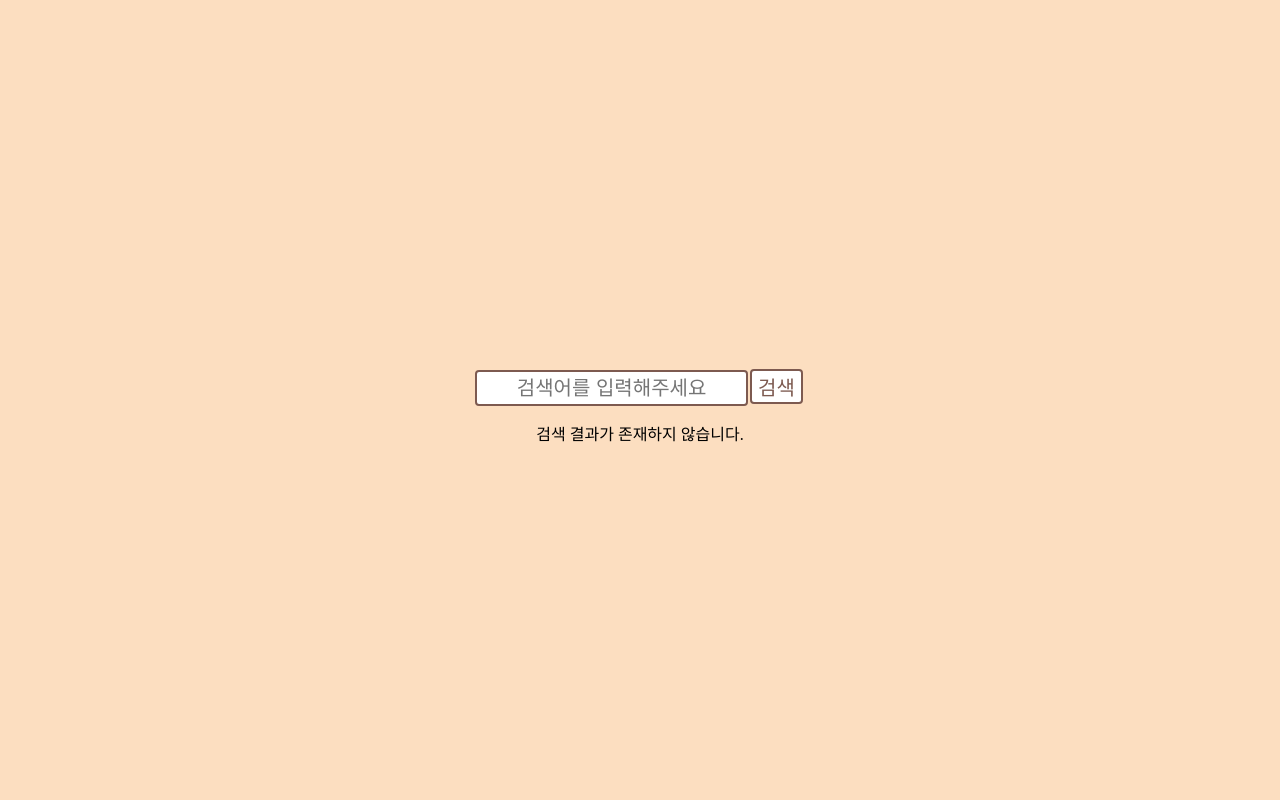
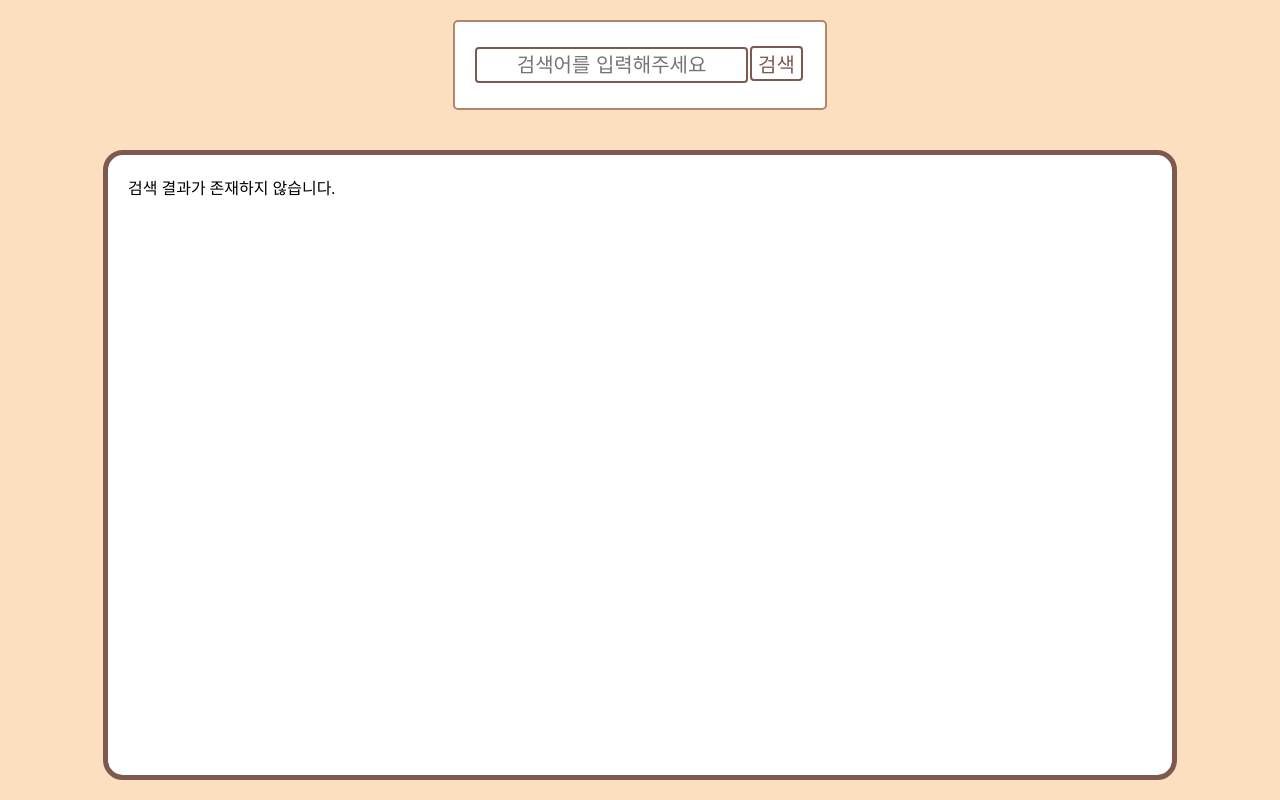
Before and after one commit to Samdasugunsugun/TastyZip-Frontend, a Vue app: page / in a window 1280 px wide. Built offline with nearby package versions, Linux system fonts and the light colour scheme.

Commit message:
feat: 홈페이지 스타일

```diff
--- a/src/views/HomeView.vue
+++ b/src/views/HomeView.vue
@@ -29,7 +29,7 @@ function closeDetailView() {
     class="homeViewBody"
     :class="detailedViewId > 0 ? 'toggleOnBackGround' : ''"
   >
-    <div>
+    <div class="searchBarContainer">
       <input
         v-model="keyword"
         class="input"
@@ -38,7 +38,9 @@ function closeDetailView() {
       <button class="submit" @click="search">검색</button>
     </div>
     <div>{{ keyword }}</div>
-    <ItemList :itemList="itemList" :getDetail="getDetailView" />
+    <div class="searchResultContainer">
+      <ItemList :itemList="itemList" :getDetail="getDetailView" />
+    </div>
   </div>
   <div
     class="modal"
@@ -57,7 +59,31 @@ function closeDetailView() {
   display: flex;
   flex-direction: column;
   align-items: center;
-  justify-content: center;
+}
+.searchBarContainer {
+  margin: 20px;
+  padding: 10px 20px;
+  background-color: white;
+  border: 2px solid;
+  border-color: v-bind('colorScheme.COLOR_B');
+  border-radius: 5px;
+}
+
+.searchResultContainer {
+  width: 80%;
+  height: 80%;
+  overflow-y: scroll;
+  scrollbar-width: 0;
+  margin: 20px;
+  padding: 20px 20px;
+  background-color: white;
+  border: 5px solid;
+  border-radius: 20px;
+  border-color: v-bind('colorScheme.COLOR_A');
+}
+
+#searchResultContainer::-webkit-scrollbar {
+  display: none;
 }
 
 .input {
```
